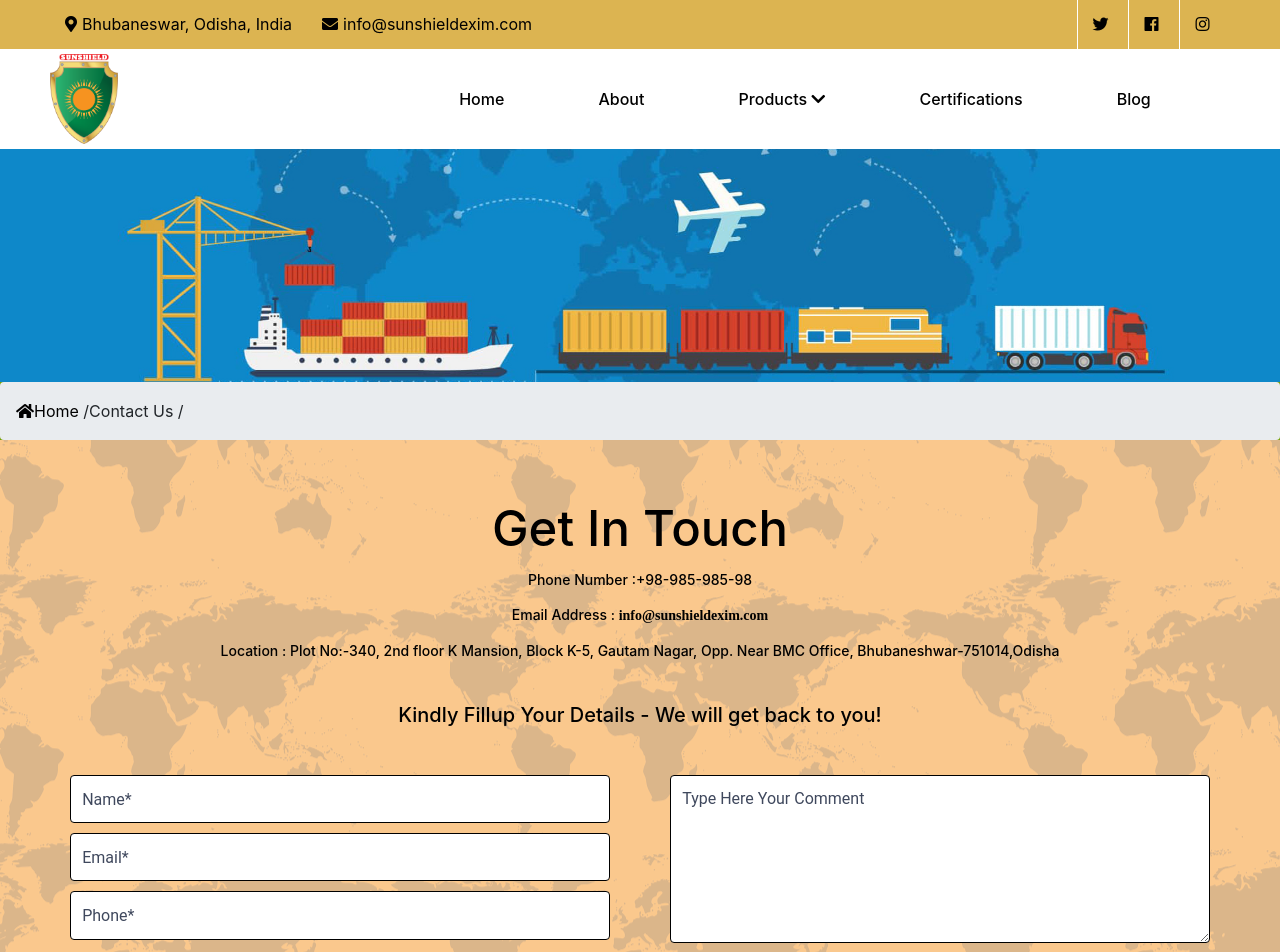
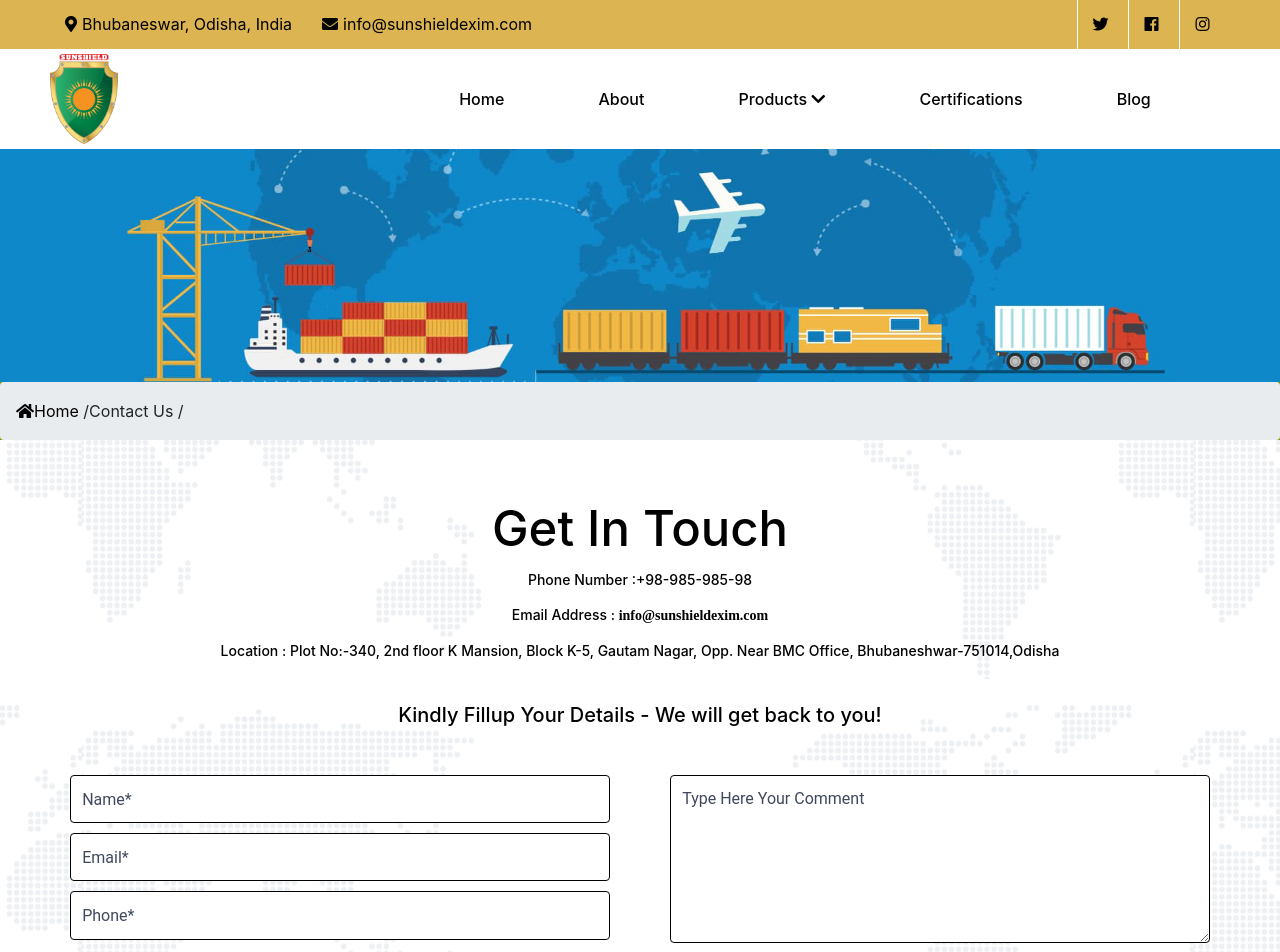
Before and after one commit to smruti12346/sunshield, a Next.js app: page /contact in a window 1280 px wide. Shown: the top 952 px of the page. Built offline with nearby package versions, Linux system fonts and the light colour scheme.

Commit message:
17/8/2023 2nd commit

```diff
--- a/components/AboutUs.js
+++ b/components/AboutUs.js
@@ -40,7 +40,7 @@ function AboutUs() {
                     alt="project"
                     width={500}
                     height={500}
-                  />
+      />
                 </a>
               </div>
               <div
--- a/pages/contact.js
+++ b/pages/contact.js
@@ -109,7 +109,7 @@ const Contact = () => {
             </section>
 
             <section className="contact-us padding-tb"  style={{
-                backgroundImage: "url(/assets/images/banner/world2.png)",
+                backgroundImage: "url(/assets/images/footer/bg-image.jpg)",
                 backgroundPosition: "center bottom",
                 overflow: "hidden",
                 // backgroundColor: "rgba(0, 0, 0, 0.4)",
--- a/pages/index.js
+++ b/pages/index.js
@@ -35,7 +35,7 @@ export default function Home() {
       <WhychooseUs />
       <Support />
       {/* <Blog /> */}
-      <Testimonial />
+
     </React.Fragment>
   );
 }
--- a/pages/products/[single].js
+++ b/pages/products/[single].js
@@ -5,6 +5,7 @@ import { url } from "@/Auth";
 import FormDialog from "@/components/FormDialog";
 import { useState } from "react";
 import Link from "next/link";
+import React from "react";
 export const getServerSideProps = async (slug) => {
   const res = await fetch(`${api_url}/pages?slug=${slug.query.single}`);
   const data = await res.json();
@@ -20,7 +21,7 @@ const Single = ({ data }) => {
     setIncr(incr + 1);
   };
   return (
-    <>
+    <React.Fragment>
       <FormDialog
         name={data[0].title.rendered}
         inc={incr}
@@ -136,7 +137,7 @@ const Single = ({ data }) => {
           </div>
         </div>
       </section>
-    </>
+    </React.Fragment>
   );
 };
 
```
Also changed, not shown: pages/about.js (+6 -4 lines), public/assets/images/header/profile1.jpg (added), public/assets/images/project/021.jpg (added).
